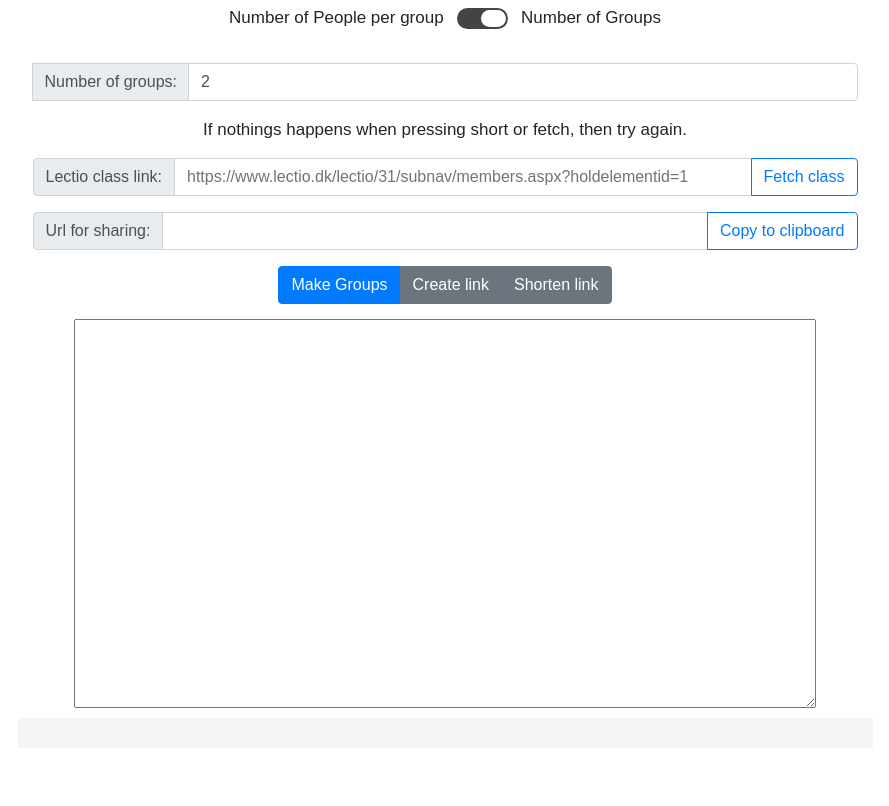
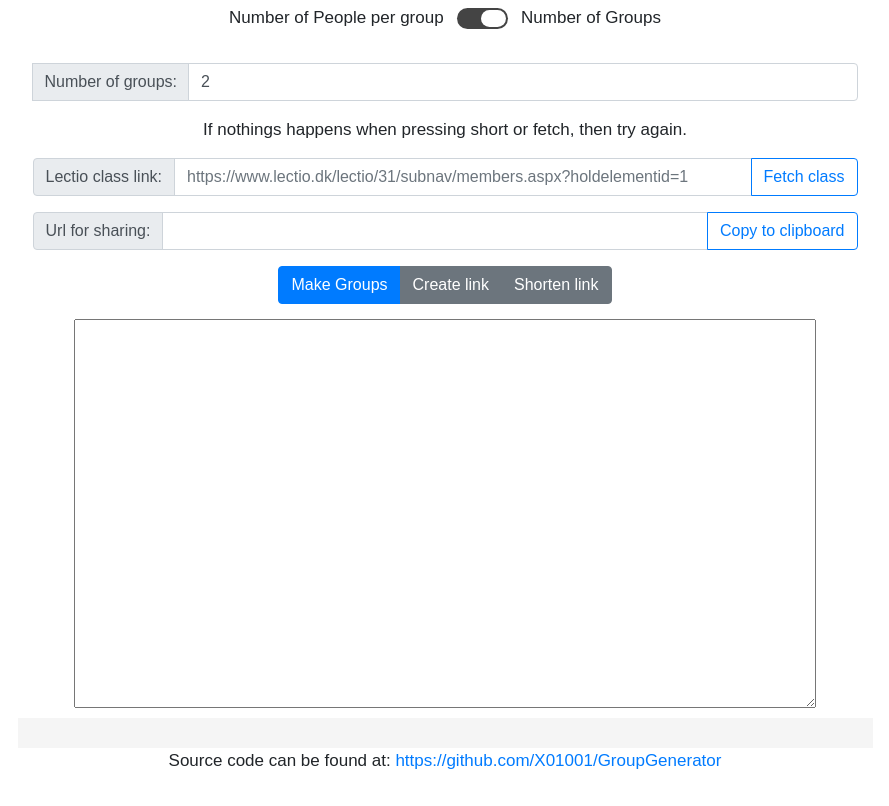
Before and after one commit to X01001/GroupGenerator, a plain HTML site: page index.html in a window 1280 px wide. Shown: the part 68-874 px from the top of the page, without its empty margins (195-1084 px from the left). Before the commit the page ends 833 px from the top, so only its background shows below. Drawn offline with nearby package versions, Linux system fonts and the light colour scheme.

Commit message:
added github link

```diff
--- a/index.html
+++ b/index.html
@@ -83,6 +83,9 @@
                     </div>
                 </div>
             </div>
+            <div class="row justify-content-center">
+                <p>Source code can be found at: <a href="https://github.com/X01001/GroupGenerator" target="_blank" rel="noopener noreferrer">https://github.com/X01001/GroupGenerator</a></p>
+            </div>
         </div>
         <script src="https://ajax.googleapis.com/ajax/libs/jquery/3.3.1/jquery.min.js"></script>
         <script src="https://cdnjs.cloudflare.com/ajax/libs/popper.js/1.14.3/umd/popper.min.js" integrity="sha384-ZMP7rVo3mIykV+2+9J3UJ46jBk0WLaUAdn689aCwoqbBJiSnjAK/l8WvCWPIPm49" crossorigin="anonymous"></script>
```
